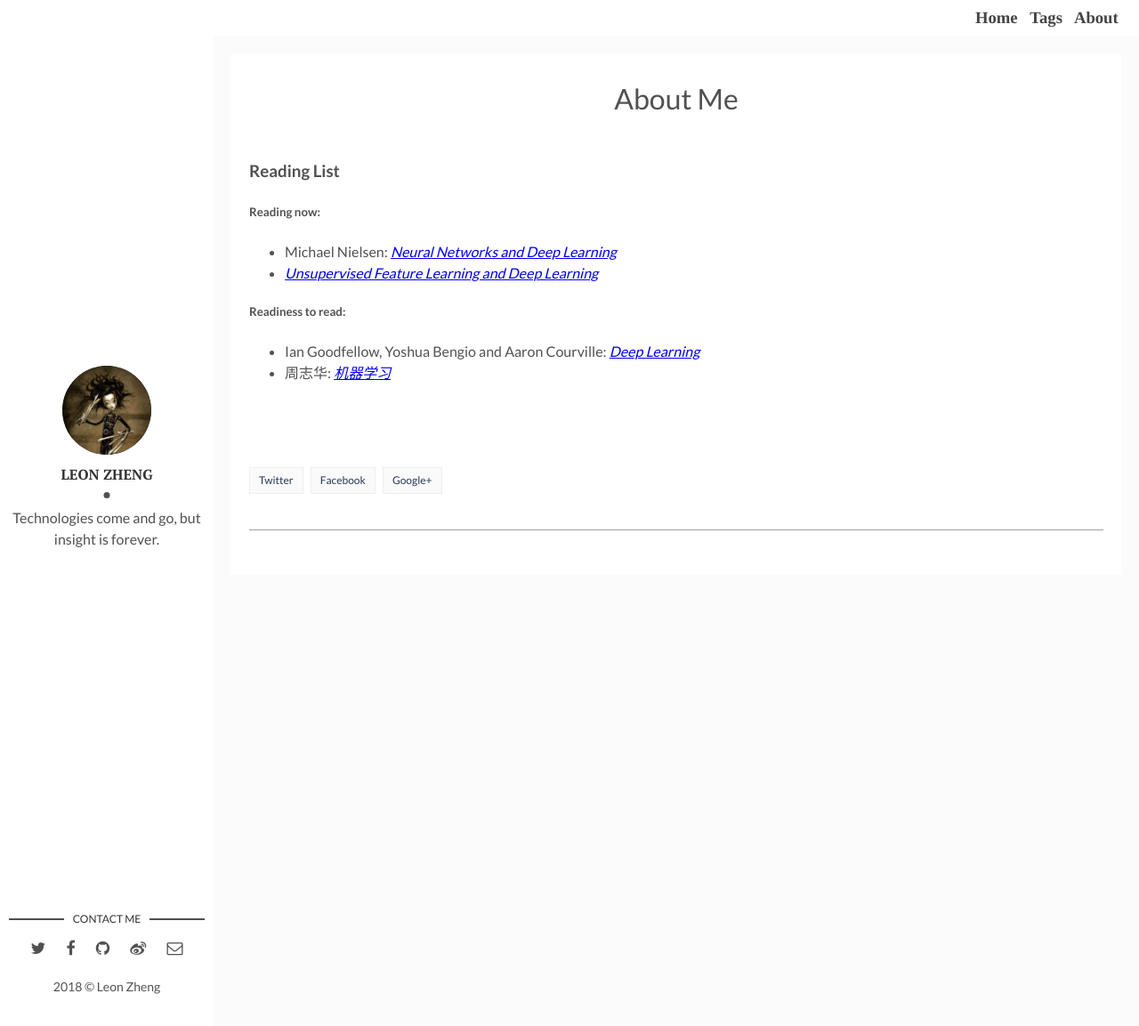
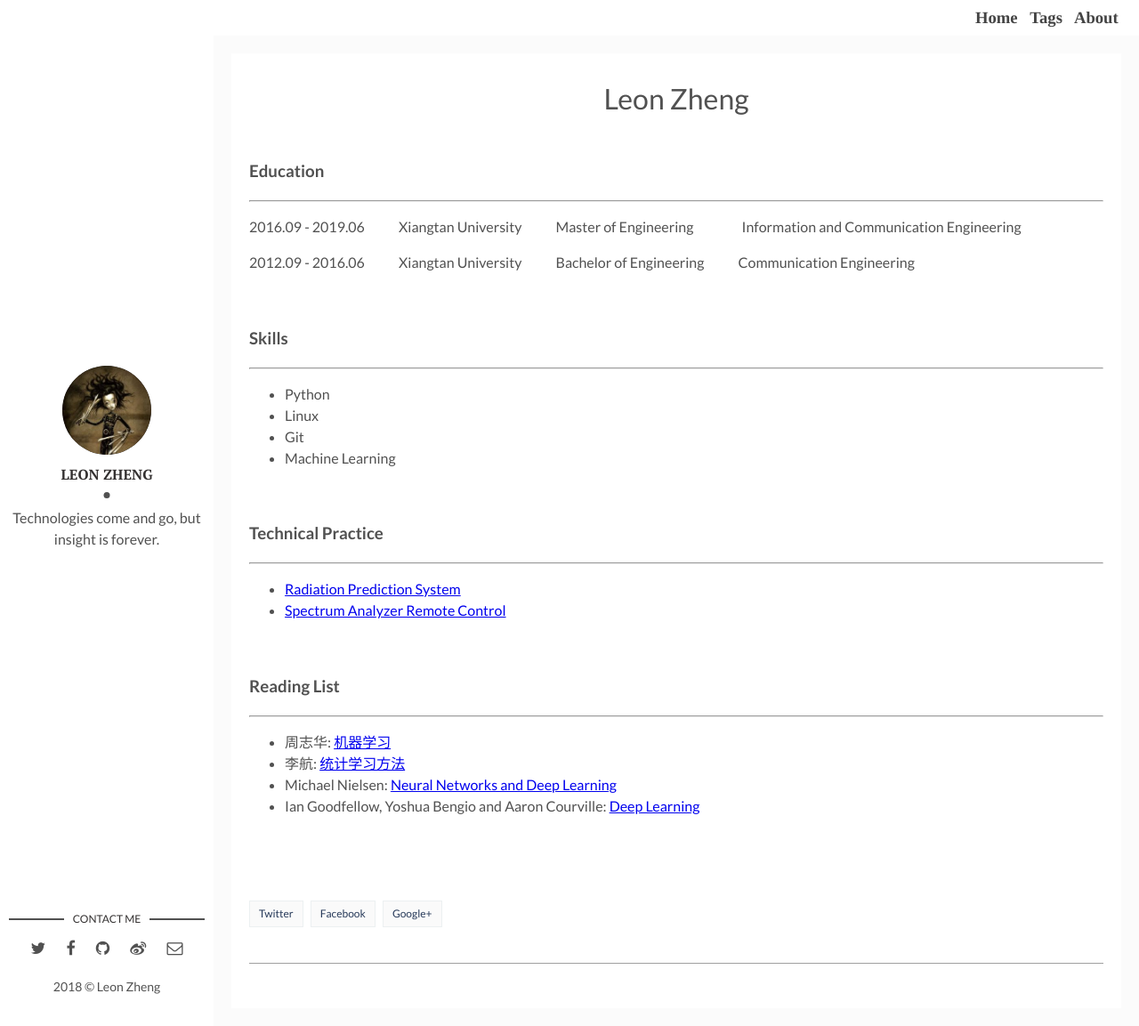
Before and after one commit to leon-zheng/leon-zheng.github.io, a Jekyll site: the page built from about.md, in a window 1280 px wide and 1153 px high. Shown: the whole window at 89% size. Built offline with Jekyll 4.4.1, drawn with Linux system fonts in a browser that asks for light colours.

Commit message:
improved about me

```diff
--- a/about.md
+++ b/about.md
@@ -1,22 +1,46 @@
 ---
-title: About Me
+title: Leon Zheng
 layout: post
 ---
 
+### Education
+
+------
+
+2016.09 - 2019.06 &#8195;&#8195; Xiangtan University &#8195;&#8195; Master of Engineering &#8195;&#8195;&#8195; Information and Communication Engineering
+
+2012.09 -  2016.06 &#8195;&#8195; Xiangtan University &#8195;&#8195; Bachelor of Engineering &#8195;&#8195; Communication Engineering
+
+<br/>
+
+### Skills
+
+------
+
+- Python
+- Linux
+- Git
+- Machine Learning
+
+<br/>
+
+### Technical Practice
+
+------
+
+- [Radiation Prediction System](https://github.com/leon-zheng/radiation-prediction)
+- [Spectrum Analyzer Remote Control](https://github.com/leon-zheng/SA-remote-control)
+
+<br/>
+
 ### Reading List
 
-##### Reading now:
+------
 
-- Michael Nielsen: *<a target="_blank" href="http://neuralnetworksanddeeplearning.com/">Neural Networks and Deep Learning</a>*
-- *<a target="_blank" href="http://ufldl.stanford.edu/tutorial/">Unsupervised Feature Learning and Deep Learning</a>*
-
-
-##### Readiness to read:
-
-- Ian Goodfellow, Yoshua Bengio and Aaron Courville: *<a target="_blank" href="http://www.deeplearningbook.org/">Deep Learning</a>*
-- 周志华: *<a target="_blank" href="https://cs.nju.edu.cn/zhouzh/zhouzh.files/publication/MLbook2016.htm">机器学习</a>*
-
-
+- 周志华: [机器学习](https://cs.nju.edu.cn/zhouzh/zhouzh.files/publication/MLbook2016.htm)
+- 李航: [统计学习方法](https://book.douban.com/subject/10590856/)
+- Michael Nielsen: [Neural Networks and Deep Learning](http://neuralnetworksanddeeplearning.com/)
+- Ian Goodfellow, Yoshua Bengio and Aaron Courville: [Deep Learning](http://www.deeplearningbook.org/)
 
 
 
```
